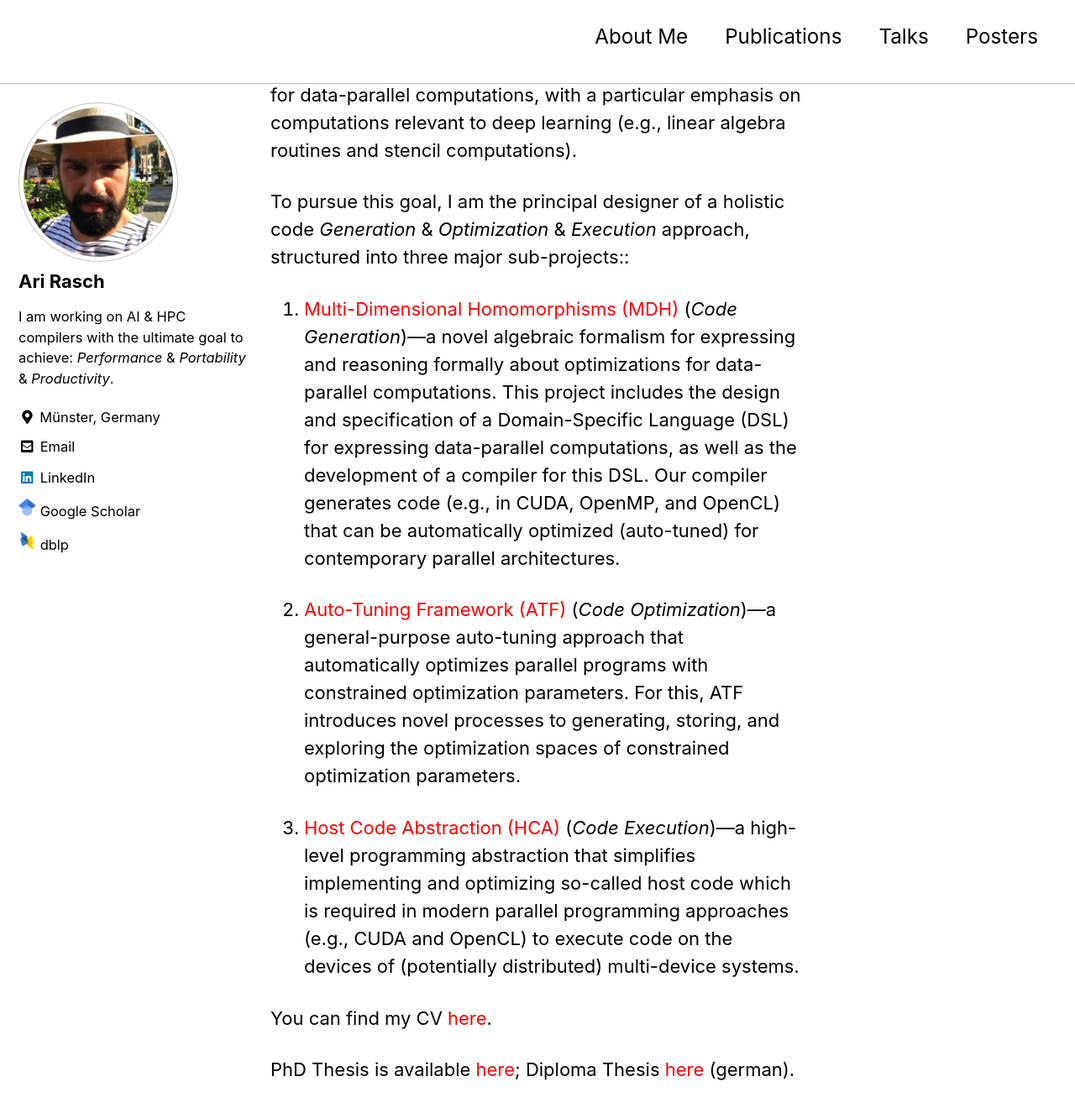
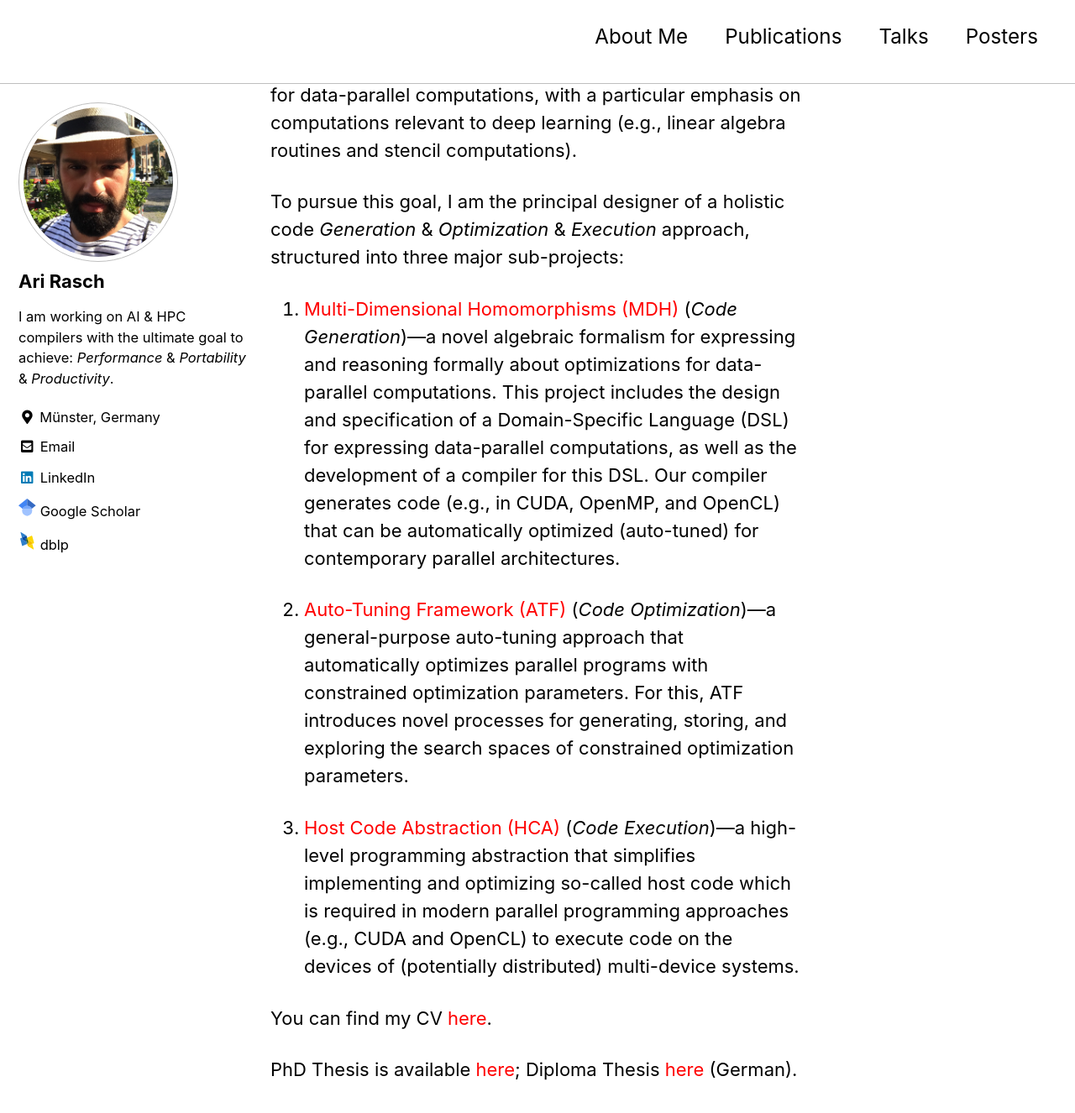
Before and after one commit to AriRasch/arirasch.github.io, a Jekyll site: the page built from index.md, in a window 1280 px wide and 1400 px high, scrolled down 275 px. Shown: the top 1326 px of the window at 84% size. Built offline with Jekyll 4.4.1, drawn with Linux system fonts in a browser that asks for light colours; cached includes are drawn as plain includes; our own code applies the rules of GitHub Pages for plain Markdown files.

Commit message:
Update index.md (#62)

```diff
--- a/index.md
+++ b/index.md
@@ -7,14 +7,14 @@ author_profile: true
 
 I am a postdoctoral researcher at the [University of Münster](https://www.uni-muenster.de/en/) in Germany. My work focuses on compiler technologies---code generation and optimization---as well as programming language design for parallel architectures, including GPUs and CPUs, based on formal methods. My central research goal is to advance *Performance*, *Portability*, and *Productivity* for data-parallel computations, with a particular emphasis on computations relevant to deep learning (e.g., linear algebra routines and stencil computations).
 
-To pursue this goal, I am the principal designer of a holistic code *Generation* & *Optimization* & *Execution* approach, structured into three major sub-projects::
+To pursue this goal, I am the principal designer of a holistic code *Generation* & *Optimization* & *Execution* approach, structured into three major sub-projects:
 
 1. [Multi-Dimensional Homomorphisms (MDH)](https://mdh-lang.org) (*Code Generation*)---a novel algebraic formalism for expressing and reasoning formally about optimizations for data-parallel computations. This project includes the design and specification of a Domain-Specific Language (DSL) for expressing data-parallel computations, as well as the development of a compiler for this DSL. Our compiler generates code (e.g., in CUDA, OpenMP, and OpenCL) that can be automatically optimized (auto-tuned) for contemporary parallel architectures.
 
-2. [Auto-Tuning Framework (ATF)](https://atf-tuner.org) (*Code Optimization*)---a general-purpose auto-tuning approach that automatically optimizes parallel programs with constrained optimization parameters. For this, ATF introduces novel processes to generating, storing, and exploring the optimization spaces of constrained optimization parameters.
+2. [Auto-Tuning Framework (ATF)](https://atf-tuner.org) (*Code Optimization*)---a general-purpose auto-tuning approach that automatically optimizes parallel programs with constrained optimization parameters. For this, ATF introduces novel processes for generating, storing, and exploring the search spaces of constrained optimization parameters.
 
 3. [Host Code Abstraction (HCA)](https://hca-project.org) (*Code Execution*)---a high-level programming abstraction that simplifies implementing and optimizing so-called host code which is required in modern parallel programming approaches (e.g., CUDA and OpenCL) to execute code on the devices of (potentially distributed) multi-device systems.
 
 You can find my CV [here](assets/files/cv_rasch.pdf).
 
-PhD Thesis is available [here](assets/files/phd_rasch.pdf); Diploma Thesis [here](assets/files/diploma_rasch.pdf) (german).
+PhD Thesis is available [here](assets/files/phd_rasch.pdf); Diploma Thesis [here](assets/files/diploma_rasch.pdf) (German).
```
